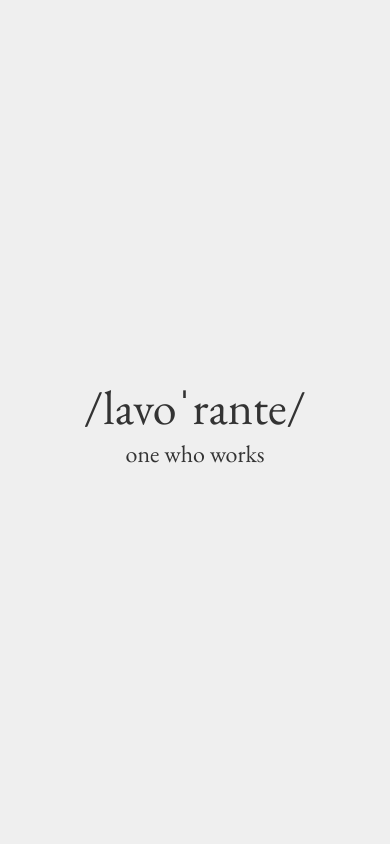
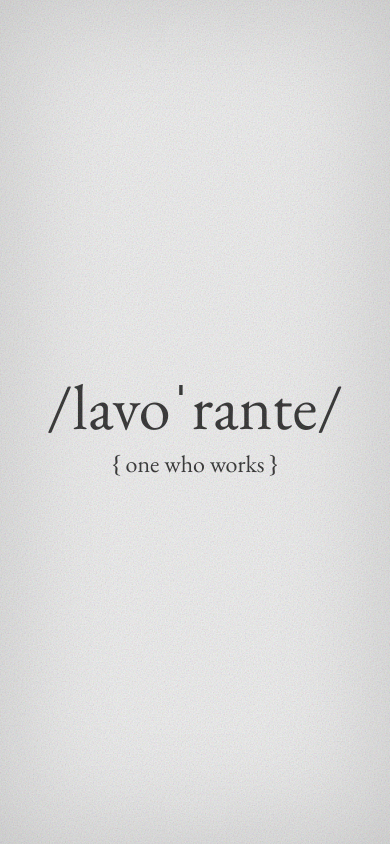
Before and after one commit to jasonlav/lavorante.com, a plain HTML site: page index.html in a window 390 px wide. Drawn offline with nearby package versions, Linux system fonts and the light colour scheme.

Commit message:
Add vignette and grainy effect to index page. Increase h1 font size and add in media breakpoint.

```diff
--- a/index.html
+++ b/index.html
@@ -12,6 +12,7 @@
     />
     <style>
       body {
+        box-shadow: inset 0 0 30vmin rgba(0, 0, 0, 0.15);
         font-family: "EB Garamond", serif;
         font-optical-sizing: auto;
         font-weight: 400;
@@ -30,24 +31,56 @@
         align-items: center;
         flex-direction: column;
         color: #333;
+
+        &::before {
+          content: "";
+          display: block;
+          width: 100%;
+          height: 100%;
+          position: absolute;
+          top: 0;
+          left: 0;
+          opacity: 0.2;
+          filter: url(#noise);
+          pointer-events: none;
+        }
+      }
+
+      ::selection {
+        background-color: #ff9933;
+        color: #FFF;
       }
 
       * {
         font-weight: inherit;
         margin: 0;
+        text-align: center;
       }
 
       h1 {
-        font-size: 3rem;
+        font-size: 4rem;
       }
 
       h2 {
         font-size: 1.5rem;
       }
+
+      @media (max-width: 360px) {
+        h1 {
+          font-size: 3rem;
+        }
+      }
     </style>
   </head>
   <body>
+    <div class="grainy-container"></div>
     <h1>/lavoˈrante/</h1>
-    <h2>one who works</h2>
+    <h2>{ one who works }</h2>
+    <svg style="display: none;">
+      <filter id="noise">
+        <!-- baseFrequency controls grain size (higher = finer) -->
+        <feTurbulence type="fractalNoise" baseFrequency="0.75" numOctaves='3' stitchTiles="stitch" />
+      </filter>
+    </svg>
   </body>
 </html>
```
